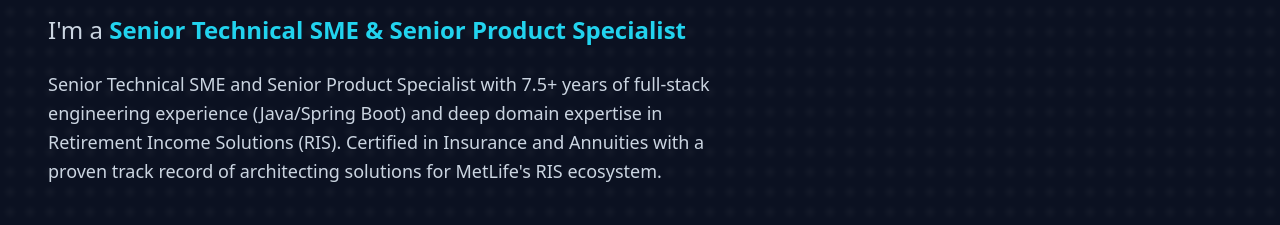
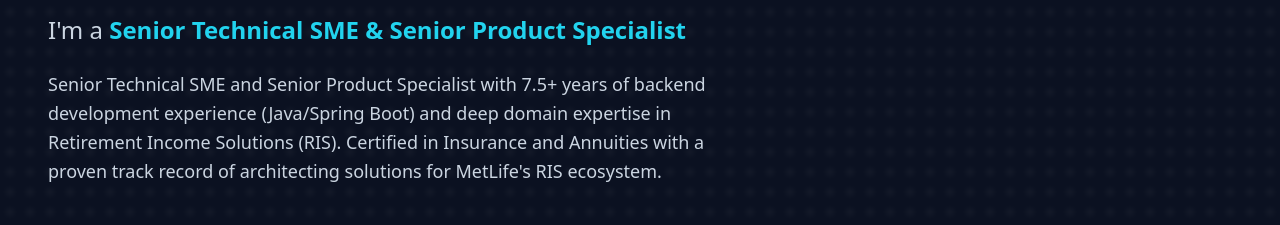
Before and after one commit to iamshouvik/shouvik-portfolio, a React (Vite) app: page / in a window 1280 px wide. Shown: the part 418-643 px from the top of the page. Built offline with nearby package versions, Linux system fonts and the light colour scheme.

Commit message:
Update full-stack to backend development

```diff
--- a/src/App.jsx
+++ b/src/App.jsx
@@ -95,7 +95,7 @@
             </motion.div>
 
             <motion.p variants={fadeIn} className="text-lg opacity-80 leading-relaxed mb-10 max-w-2xl">
-              Senior Technical SME and Senior Product Specialist with 7.5+ years of full-stack engineering experience (Java/Spring Boot) and deep domain expertise in Retirement Income Solutions (RIS). Certified in Insurance and Annuities with a proven track record of architecting solutions for MetLife's RIS ecosystem.
+              Senior Technical SME and Senior Product Specialist with 7.5+ years of backend development experience (Java/Spring Boot) and deep domain expertise in Retirement Income Solutions (RIS). Certified in Insurance and Annuities with a proven track record of architecting solutions for MetLife's RIS ecosystem.
             </motion.p>
 
             <motion.div variants={fadeIn} className="flex flex-col sm:flex-row gap-4">
```
Also changed, not shown: 1 other file (tests, documents, lock files or other folders).
